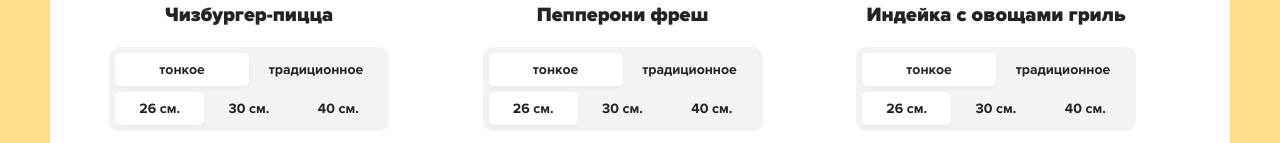
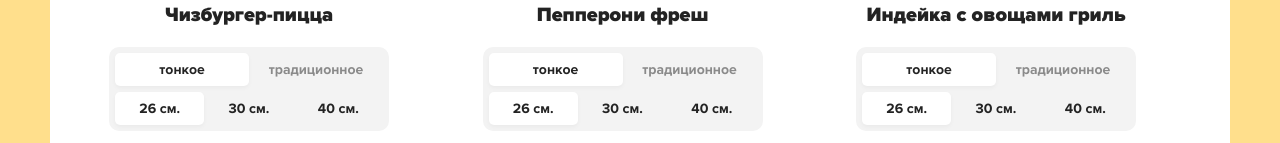
Before and after one commit to pogram1st/pizza-online-store, a React (Create React App) app in the folder react-pizza/: page / in a window 1280 px wide. Shown: the part 565-708 px from the top of the page. Built offline with nearby package versions, Linux system fonts and the light colour scheme.

Commit message:
added pizzas Card

```diff
--- a/react-pizza/src/components/PizzaBlock.jsx
+++ b/react-pizza/src/components/PizzaBlock.jsx
@@ -8,11 +8,11 @@ export const PizzaBlock = ({ pizza }) => {
       <div className='pizza-block__selector'>
         <ul>
           <li className='active'>тонкое</li>
-          <li>традиционное</li>
+          <li className='disabled'>традиционное</li>
         </ul>
         <ul>
           <li className='active'>26 см.</li>
-          <li>30 см.</li>
+          <li className=''>30 см.</li>
           <li>40 см.</li>
         </ul>
       </div>
--- a/react-pizza/src/scss/components/_pizza-block.scss
+++ b/react-pizza/src/scss/components/_pizza-block.scss
@@ -48,6 +48,10 @@
           border-radius: 5px;
           cursor: auto;
         }
+        &.disabled {
+          opacity: 0.5;
+          pointer-events: none;
+        }
       }
     }
   }
```
